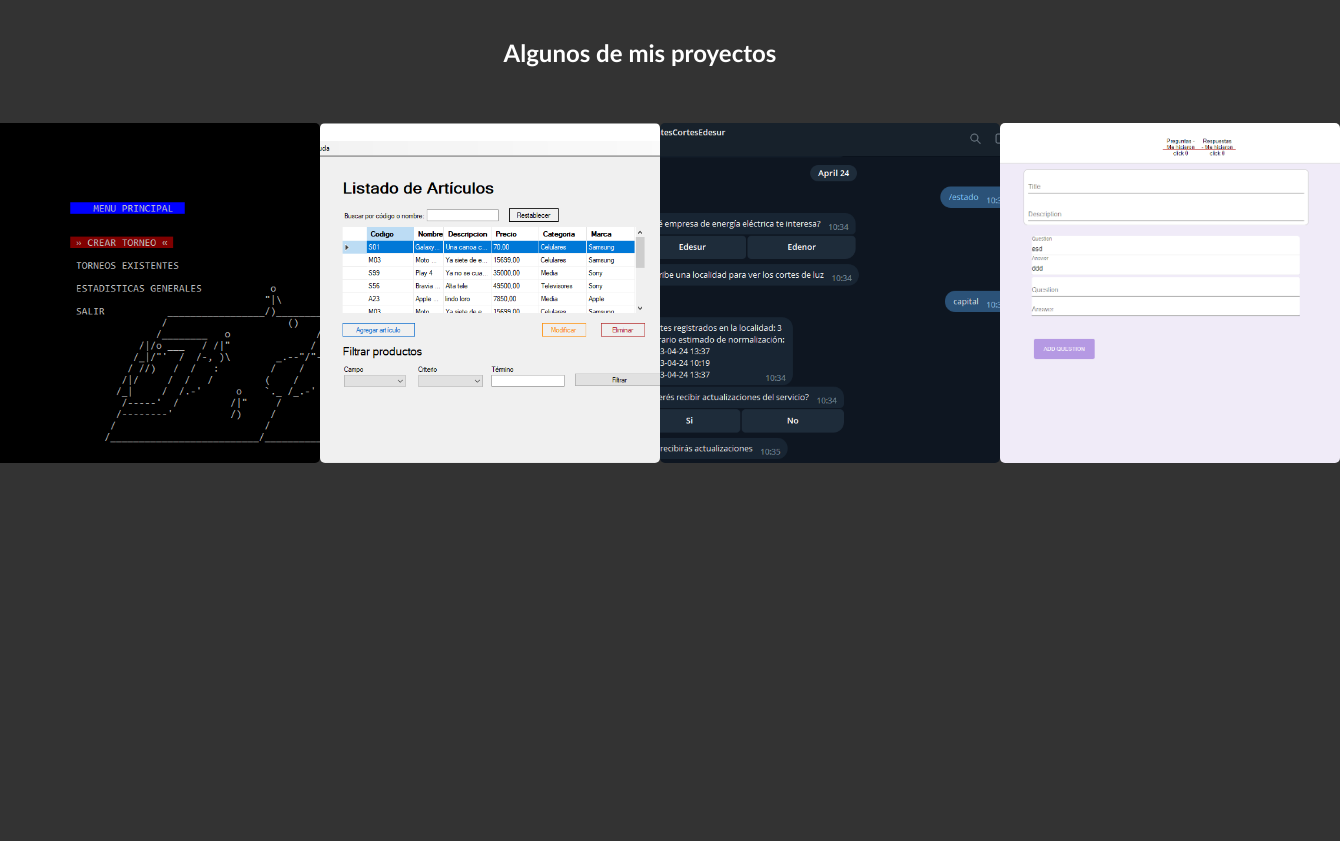
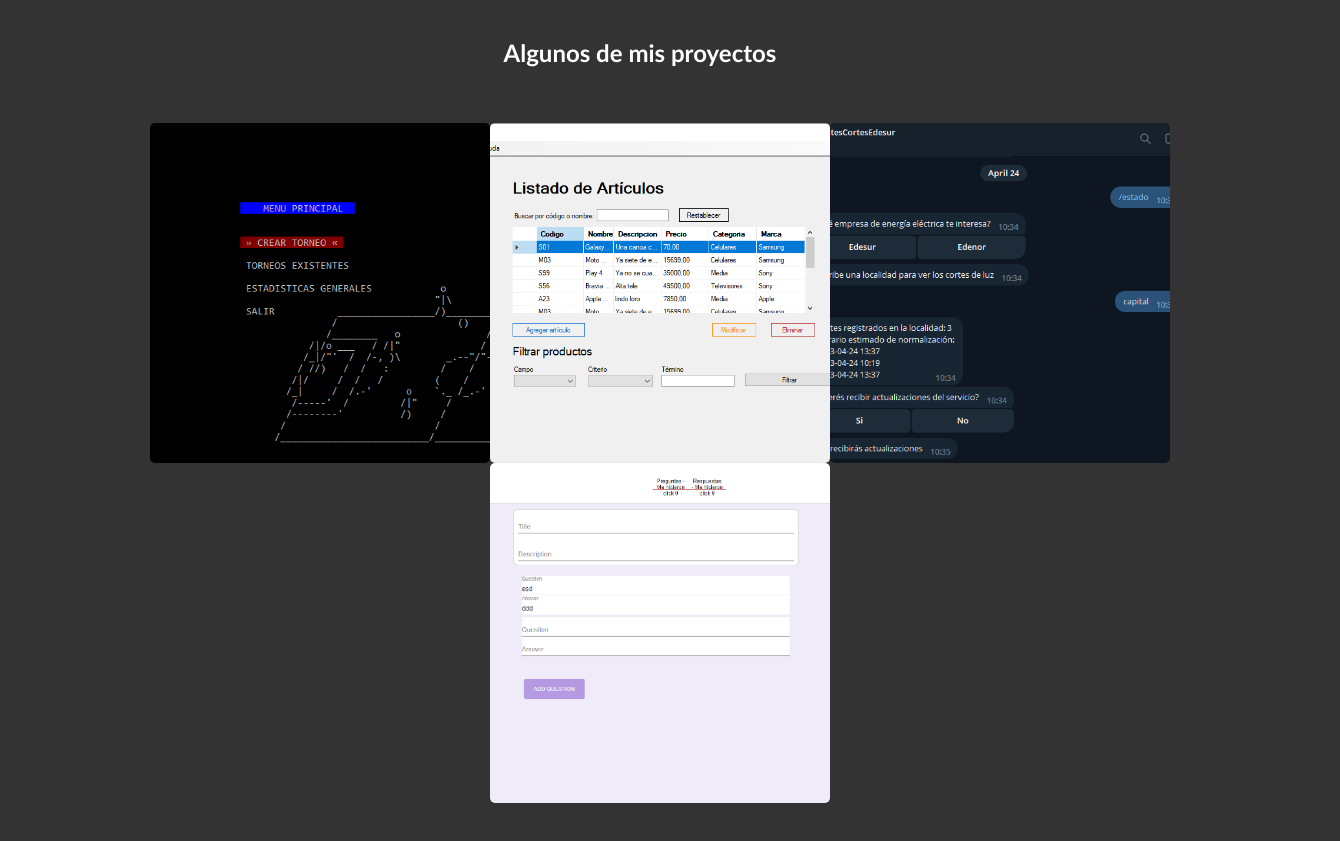
Before and after one commit to Coqui2/Portfolio, a plain HTML site: page index.html in a window 1280 px wide. Shown: the part 1120-1961 px from the top of the page, 1340 px wide, since content can reach past the window. Before the commit the page ends 1757 px from the top, so only its background shows below. Drawn offline with Linux system fonts and the light colour scheme.

Commit message:
fix proyectos

```diff
--- a/style.css
+++ b/style.css
@@ -204,6 +204,7 @@ nav ul li {
     display: flex;
     justify-content: center;
     align-items: center;
+    flex-wrap: wrap;
 }
 
 #project-card{
@@ -235,6 +236,7 @@ nav ul li {
     text-align: center;
     z-index: 3;
     opacity: 0;
+    pointer-events: none;
 }
 
 #project-card:hover #project-name{
```
